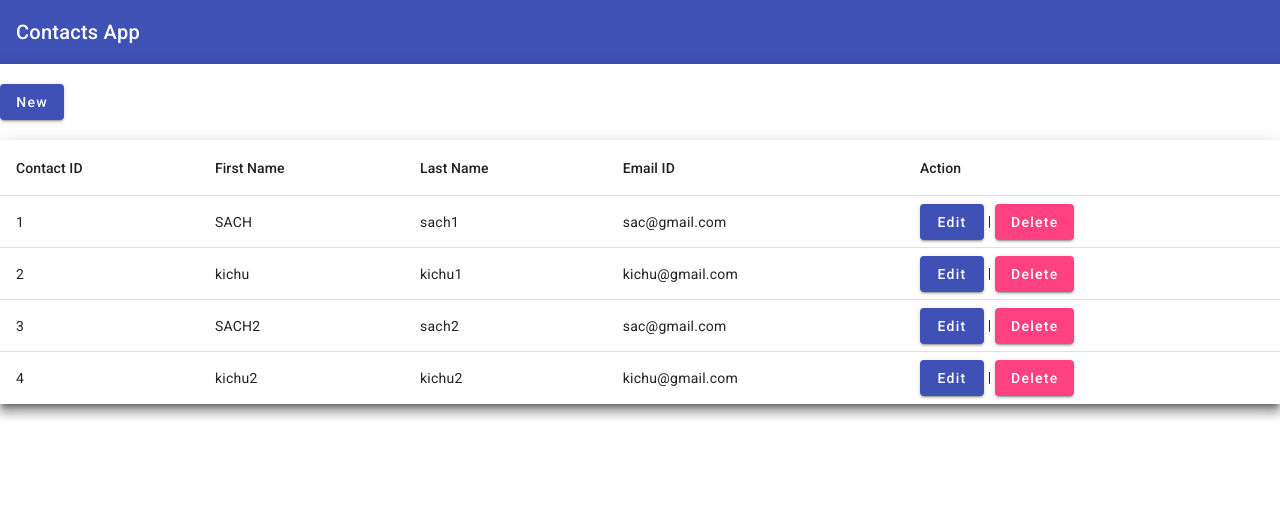
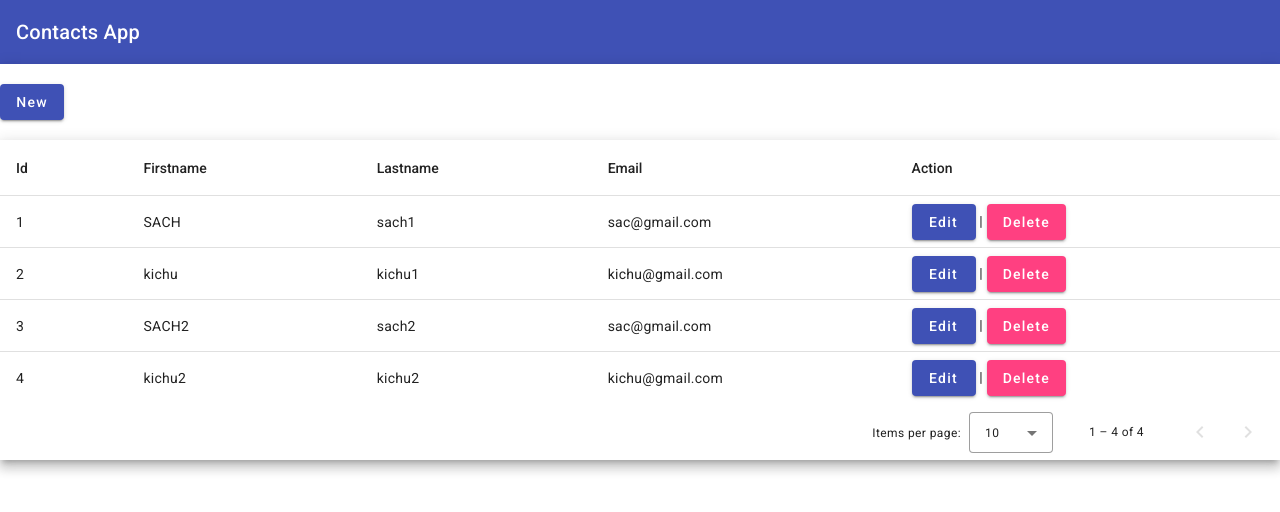
Before and after one commit to Subeeshpn/contactManagement.App, an Angular app: page / in a window 1280 px wide. Shown: the top 512 px of the page. Built offline with nearby package versions, Linux system fonts and the light colour scheme; data requests are answered from the project's data file.

Commit message:
Code changes for paging and sorting

```diff
--- a/src/app/app.component.html
+++ b/src/app/app.component.html
@@ -7,31 +7,31 @@
 </mat-toolbar>
 
 <div class="mat-elevation-z8">
-    <br>
+  <br />
   <div>
-    <a mat-raised-button color="primary" (click)="openAddEditContactForm()"
-      > New </a
-    >
+    <a mat-raised-button color="primary" (click)="openAddEditContactForm()">
+      New
+    </a>
   </div>
-  <br>
-  <table mat-table [dataSource]="contactdata" class="mat-elevation-z8">
+  <br />
+  <table mat-table [dataSource]="finaldata" matSort class="mat-elevation-z8">
     <ng-container matColumnDef="Id">
-      <th mat-header-cell *matHeaderCellDef>Contact ID</th>
+      <th mat-header-cell *matHeaderCellDef mat-sort-header>Id</th>
       <td mat-cell *matCellDef="let element">{{ element.id }}</td>
     </ng-container>
 
     <ng-container matColumnDef="firstname">
-      <th mat-header-cell *matHeaderCellDef>First Name</th>
+      <th mat-header-cell *matHeaderCellDef mat-sort-header>Firstname</th>
       <td mat-cell *matCellDef="let element">{{ element.FirstName }}</td>
     </ng-container>
 
     <ng-container matColumnDef="lastname">
-      <th mat-header-cell *matHeaderCellDef>Last Name</th>
+      <th mat-header-cell *matHeaderCellDef mat-sort-header>Lastname</th>
       <td mat-cell *matCellDef="let element">{{ element.LastName }}</td>
     </ng-container>
 
     <ng-container matColumnDef="emailid">
-      <th mat-header-cell *matHeaderCellDef>Email ID</th>
+      <th mat-header-cell *matHeaderCellDef mat-sort-header>Email</th>
       <td mat-cell *matCellDef="let element">{{ element.EmailId }}</td>
     </ng-container>
 
@@ -39,8 +39,21 @@
       <th mat-header-cell *matHeaderCellDef>Action</th>
       <td mat-cell *matCellDef="let element">
         <div>
-          <button mat-raised-button (click)="EditContct(element.id)" color="primary">Edit</button> |
-          <button mat-raised-button (click)="DeleteContact(element.id)" color="accent">Delete</button>
+          <button
+            mat-raised-button
+            (click)="EditContct(element.id)"
+            color="primary"
+          >
+            Edit
+          </button>
+          |
+          <button
+            mat-raised-button
+            (click)="DeleteContact(element.id)"
+            color="accent"
+          >
+            Delete
+          </button>
         </div>
       </td>
     </ng-container>
@@ -48,4 +61,9 @@
     <tr mat-header-row *matHeaderRowDef="displayColums"></tr>
     <tr mat-row *matRowDef="let row; columns: displayColums"></tr>
   </table>
+  <mat-paginator [length]="100"
+              [pageSize]="10"
+              [pageSizeOptions]="[5, 10, 25, 100]"
+              aria-label="Select page">
+</mat-paginator>
 </div>
--- a/src/app/app.component.scss
+++ b/src/app/app.component.scss
@@ -7,3 +7,6 @@
   table {
     width: 100%;
   }
+  .mat-sort-header-container {
+    align-items: center;
+  }
--- a/src/app/app.component.ts
+++ b/src/app/app.component.ts
@@ -7,8 +7,10 @@ import { ContactAddEditComponent } from './contact-add-edit/contact-add-edit.com
 import { response } from 'express';
 import { MatPaginator } from '@angular/material/paginator';
 import { MatSort } from '@angular/material/sort';
+import {Sort, MatSortModule} from '@angular/material/sort';
 import { ContactapiService } from './service/contactapi.service';
 import { HttpClient } from '@angular/common/http';
+
 
 @Component({
   selector: 'app-root',
@@ -31,9 +33,10 @@ export class AppComponent implements OnInit {
   ];
 
   constructor(private _dailog: MatDialog, private api: ContactapiService) {}
-
+  @ViewChild(MatPaginator) _paginator!:MatPaginator;
+  @ViewChild(MatSort) _sort!:MatSort;
   contactdata!: Contactmodel[];
-
+  finaldata:any;
   openAddEditContactForm() {
     this._dailog.open(ContactAddEditComponent);
   }
@@ -55,6 +58,9 @@ export class AppComponent implements OnInit {
   LoadContacts() {
     this.api.GetAllContact().subscribe(response => {
       this.contactdata = response;
+      this.finaldata=new MatTableDataSource<Contactmodel>(this.contactdata);
+      this.finaldata.paginator=this._paginator;
+      this.finaldata.sort=this._sort;
       console.log(response);
     });
   }
--- a/src/app/contact-add-edit/contact-add-edit.component.html
+++ b/src/app/contact-add-edit/contact-add-edit.component.html
@@ -1,5 +1,4 @@
 <form class="example-form" [formGroup]="contactform" (ngSubmit)="SaveContact()">
-
   <mat-form-field class="example-full-width" appearance="fill">
     <mat-label>Contact ID</mat-label>
     <input matInput placeholder="Contact ID" formControlName="Id" />
--- a/src/app/contact-add-edit/contact-add-edit.component.ts
+++ b/src/app/contact-add-edit/contact-add-edit.component.ts
@@ -23,14 +23,14 @@ export class ContactAddEditComponent implements OnInit {
   ) {}
 
   ngOnInit(): void {
-    if (this.data.Id != '' && this.data.Id != null) {
-      this.api.GetContactById(this.data.Id).subscribe((response) => {
+    if (this.data.id != '' && this.data.id != null) {
+      this.api.GetContactById(this.data.id).subscribe((response) => {
         this.editdata = response;
         this.contactform.setValue({
           Id: this.editdata.id,
-          FirstName: this.editdata.firstname,
+          FirstName: this.editdata.FirstName,
           LastName: this.editdata.LastName,
-          EmailId: this.editdata.emailid,
+          EmailId: this.editdata.EmailId
         });
       });
     }
@@ -39,7 +39,7 @@ export class ContactAddEditComponent implements OnInit {
     Id: this.builder.control({ value: '', disabled: true }),
     FirstName: this.builder.control('', Validators.required),
     LastName: this.builder.control('', Validators.required),
-    EmailId: this.builder.control('', Validators.required),
+    EmailId: this.builder.control('', Validators.required)
   });
 
   SaveContact() {
```
Also changed, not shown: src/app/app.module.ts (+7 -2 lines).
